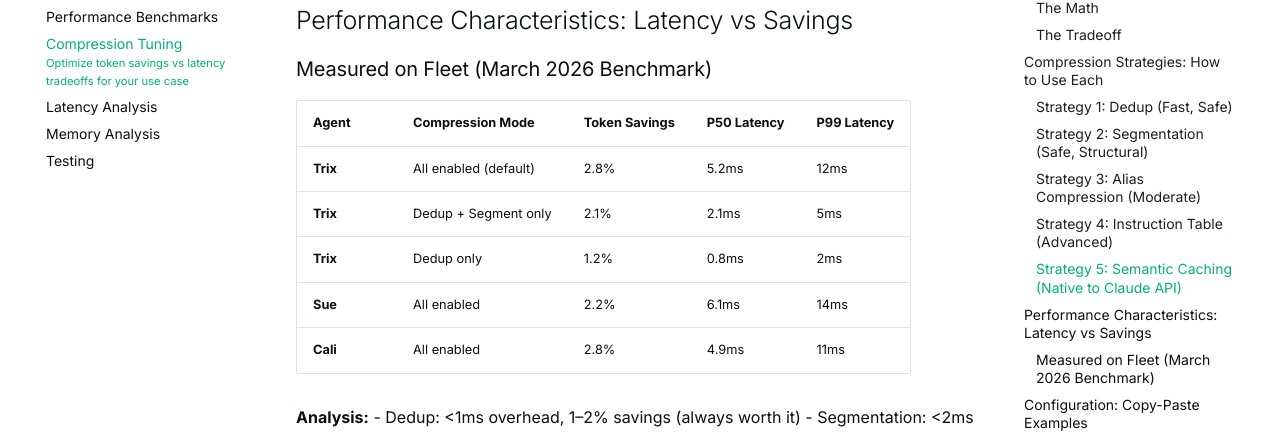
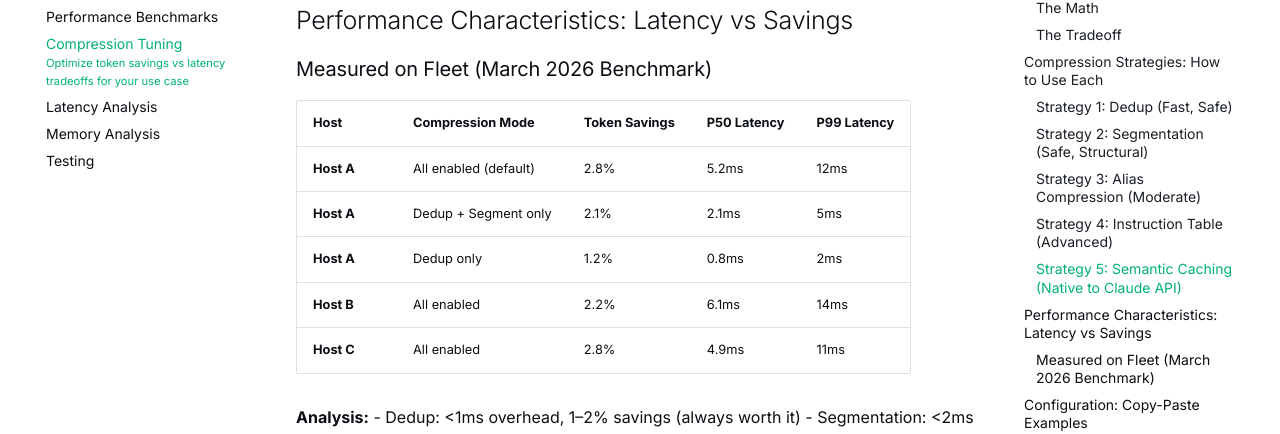
Before and after one commit to tokenpak/docs, an MkDocs documentation site: the page built from docs/COMPRESSION_TUNING.md, in a window 1280 px wide and 900 px high, scrolled down 6143 px. Shown: the part 145-579 px from the top of the window. Built offline with MkDocs 1.6.1 and Material for MkDocs 9.7.7, drawn with Linux system fonts in a browser that asks for light colours; comment, search, counter and statistics services are not loaded.

Commit message:
docs: genericize benchmark host labels and remove internal review annotations

```diff
--- a/docs/COMPRESSION_TUNING.md
+++ b/docs/COMPRESSION_TUNING.md
@@ -1,7 +1,7 @@
 ---
 title: "TokenPak Compression Tuning Guide"
 subtitle: "Optimize token savings vs latency tradeoffs for your use case"
-author: Trix
+author: TokenPak
 date: 2026-03-25
 tags: [tokenpak, compression, tuning, performance]
 ---
@@ -294,13 +294,13 @@ response = client.messages.create(
 
 ### Measured on Fleet (March 2026 Benchmark)
 
-| Agent | Compression Mode | Token Savings | P50 Latency | P99 Latency |
+| Host | Compression Mode | Token Savings | P50 Latency | P99 Latency |
 |---|---|---|---|---|
-| **Trix** | All enabled (default) | 2.8% | 5.2ms | 12ms |
-| **Trix** | Dedup + Segment only | 2.1% | 2.1ms | 5ms |
-| **Trix** | Dedup only | 1.2% | 0.8ms | 2ms |
-| **Sue** | All enabled | 2.2% | 6.1ms | 14ms |
-| **Cali** | All enabled | 2.8% | 4.9ms | 11ms |
+| **Host A** | All enabled (default) | 2.8% | 5.2ms | 12ms |
+| **Host A** | Dedup + Segment only | 2.1% | 2.1ms | 5ms |
+| **Host A** | Dedup only | 1.2% | 0.8ms | 2ms |
+| **Host B** | All enabled | 2.2% | 6.1ms | 14ms |
+| **Host C** | All enabled | 2.8% | 4.9ms | 11ms |
 
 **Analysis:**
 - Dedup: <1ms overhead, 1–2% savings (always worth it)
```
Also changed, not shown: docs/performance.md (+2 -2 lines), docs/plugin-system-architecture.md (+4 -5 lines).
